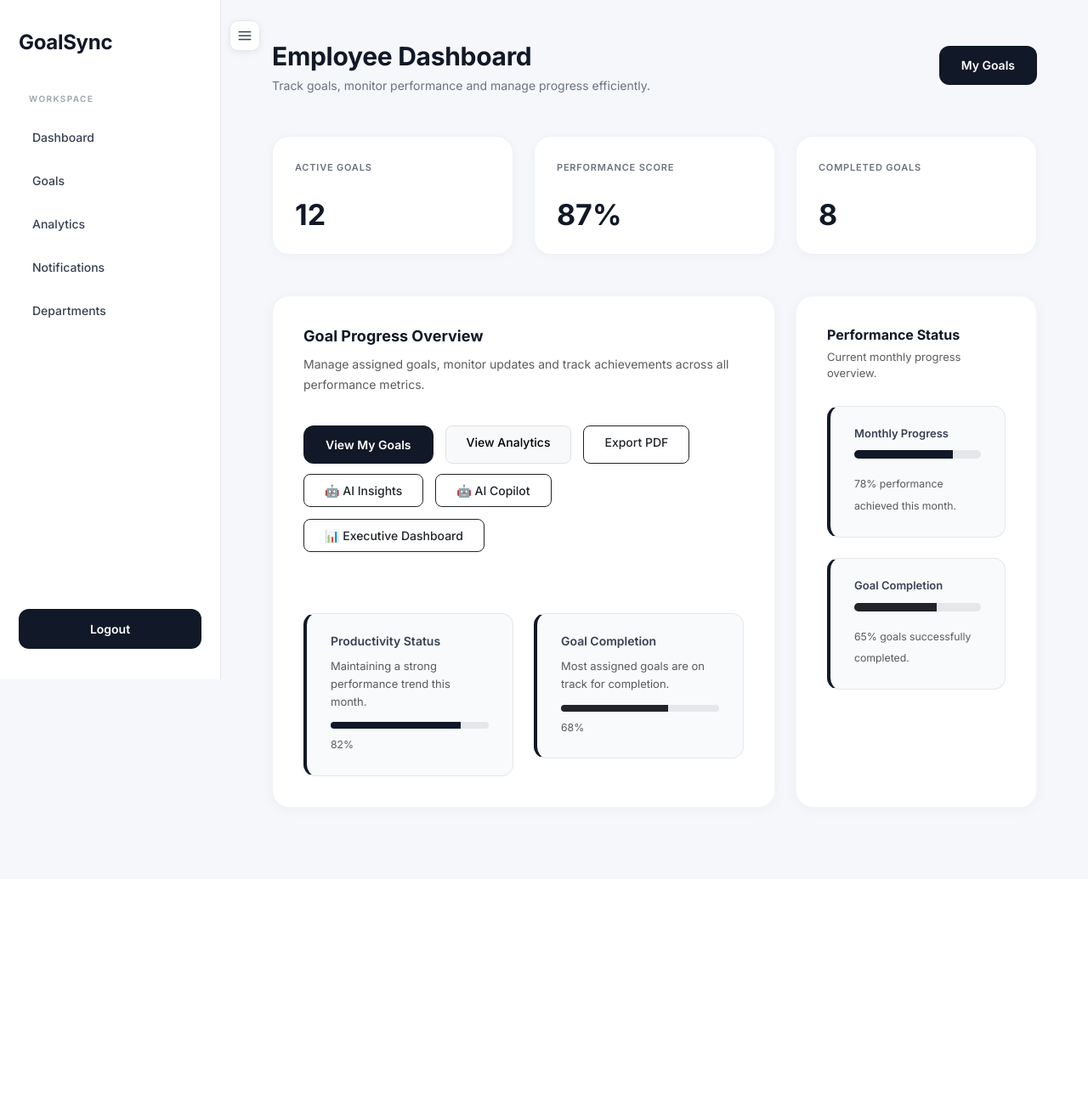
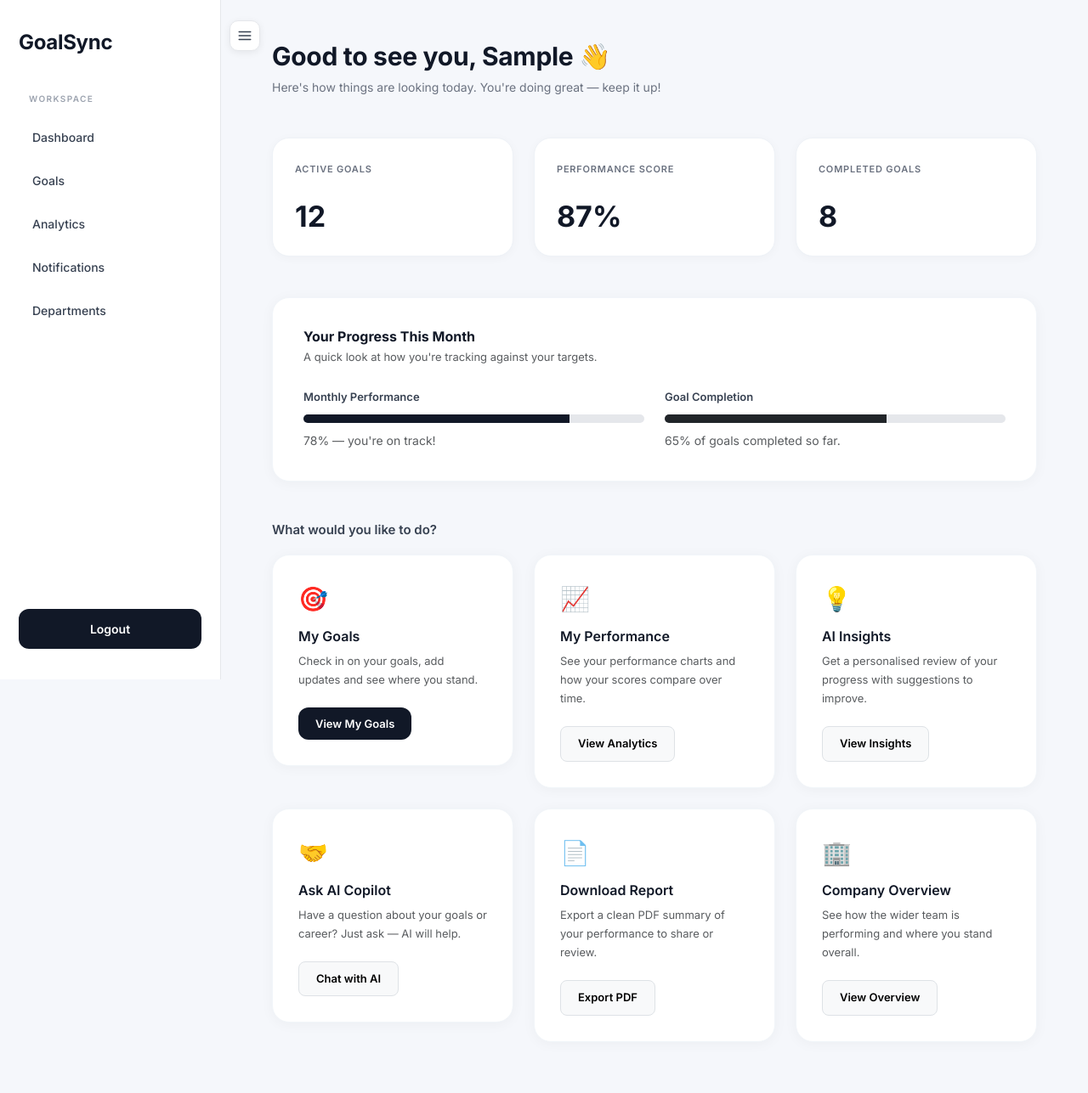
Before and after one commit to jainanugya370-stack/enterprise-goal-tracking-system-v2, a Django app: template templates/employee_dashboard.html in a window 1280 px wide. Shown: the whole page at 85% size. Before the commit the page ends 957 px from the top, so only its background shows below. Run offline with Django 5.2, Linux system fonts and the light colour scheme; the template is opened without the code that fills it, so the values that code supplies are empty; the visitor is signed in with stand-in values (Sample User, id 1).

Commit message:
changes in UI

```diff
--- a/templates/employee_dashboard.html
+++ b/templates/employee_dashboard.html
@@ -4,25 +4,17 @@
 
 <div class="container-fluid">
 
-    <!-- PAGE HEADER -->
+    <!-- WELCOME HEADER -->
 
-    <div class="d-flex justify-content-between align-items-start mb-5">
+    <div class="mb-5">
 
-        <div>
+        <h1 class="page-title">
+            Good to see you, {{ request.user.first_name|default:request.user.username }} 👋
+        </h1>
 
-            <h1 class="page-title">
-                Employee Dashboard
-            </h1>
-
-            <p class="page-subtitle" style="margin-top:6px;">
-                Track goals, monitor performance and manage progress efficiently.
-            </p>
-
-        </div>
-
-        <a href="/goals/my-goals/" class="btn-modern" style="margin-top:6px;">
-            My Goals
-        </a>
+        <p class="page-subtitle" style="margin-top:8px;">
+            Here's how things are looking today. You're doing great — keep it up!
+        </p>
 
     </div>
 
@@ -53,148 +45,156 @@
 
     </div>
 
-    <!-- MAIN CONTENT -->
+    <!-- PROGRESS SNAPSHOT -->
 
-    <div class="row g-4 mb-4">
+    <div class="card-modern mb-5">
 
-        <!-- LEFT PANEL -->
+        <h4 style="font-size:16px; font-weight:700; margin-bottom:4px;">
+            Your Progress This Month
+        </h4>
 
-        <div class="col-lg-8">
+        <p class="text-muted" style="font-size:13px; margin-bottom:28px;">
+            A quick look at how you're tracking against your targets.
+        </p>
 
-            <div class="card-modern h-100">
+        <div class="row g-4">
 
-                <h3 style="font-size:18px; font-weight:700; margin-bottom:10px;">
-                    Goal Progress Overview
-                </h3>
+            <div class="col-md-6">
+                <p style="font-size:13px; font-weight:600; color:#374151; margin-bottom:10px;">
+                    Monthly Performance
+                </p>
+                <div class="progress mb-2" style="height:10px; border-radius:999px;">
+                    <div class="progress-bar" style="width:78%;"></div>
+                </div>
+                <small class="text-muted">78% — you're on track!</small>
+            </div>
 
-                <p class="text-muted" style="font-size:14px; line-height:1.7; margin-bottom:0;">
-                    Manage assigned goals, monitor updates and track achievements across all performance metrics.
+            <div class="col-md-6">
+                <p style="font-size:13px; font-weight:600; color:#374151; margin-bottom:10px;">
+                    Goal Completion
                 </p>
-
-                <!-- ACTION BUTTONS — each on its own row with generous spacing -->
-
-                <div style="margin-top:36px; display:flex; flex-direction:column; gap:12px;">
-
-                    <div class="action-row" style="margin-top:0;">
-
-                        <a href="/goals/my-goals/" class="btn-modern">
-                            View My Goals
-                        </a>
-
-                        <a href="/dashboard/employee-analytics/"
-                           class="btn btn-light border rounded-3 px-4 py-2"
-                           style="font-size:14px; font-weight:500;">
-                            View Analytics
-                        </a>
-
-                        <a href="/reports/employee-pdf/"
-                           class="btn btn-outline-dark rounded-3 px-4 py-2"
-                           style="font-size:14px; font-weight:500;">
-                            Export PDF
-                        </a>
-
-                    </div>
-
-                    <div class="action-row" style="margin-top:0;">
-
-                        <a href="{% url 'ai_insights' %}"
-                           class="btn btn-outline-dark rounded-3 px-4 py-2"
-                           style="font-size:14px; font-weight:500;">
-                            🤖 AI Insights
-                        </a>
-
-                        <a href="{% url 'ai_copilot' %}"
-                           class="btn btn-outline-dark rounded-3 px-4 py-2"
-                           style="font-size:14px; font-weight:500;">
-                            🤖 AI Copilot
-                        </a>
-
-                        <a href="{% url 'executive_dashboard' %}"
-                           class="btn btn-outline-dark rounded-3 px-4 py-2"
-                           style="font-size:14px; font-weight:500;">
-                            📊 Executive Dashboard
-                        </a>
-
-                    </div>
-
+                <div class="progress mb-2" style="height:10px; border-radius:999px;">
+                    <div class="progress-bar bg-dark" style="width:65%;"></div>
                 </div>
-
-                <!-- MINI STATS -->
-
-                <div class="row mt-5 g-4">
-
-                    <div class="col-md-6">
-                        <div class="ai-insight-box">
-                            <h5 style="font-size:14px; font-weight:600; margin-bottom:10px;">
-                                Productivity Status
-                            </h5>
-                            <p class="text-muted" style="font-size:13px; margin-bottom:14px; line-height:1.6;">
-                                Maintaining a strong performance trend this month.
-                            </p>
-                            <div class="progress" style="height:8px; border-radius:999px;">
-                                <div class="progress-bar" style="width:82%;"></div>
-                            </div>
-                            <small class="text-muted" style="margin-top:8px; display:block;">82%</small>
-                        </div>
-                    </div>
-
-                    <div class="col-md-6">
-                        <div class="ai-insight-box">
-                            <h5 style="font-size:14px; font-weight:600; margin-bottom:10px;">
-                                Goal Completion
-                            </h5>
-                            <p class="text-muted" style="font-size:13px; margin-bottom:14px; line-height:1.6;">
-                                Most assigned goals are on track for completion.
-                            </p>
-                            <div class="progress" style="height:8px; border-radius:999px;">
-                                <div class="progress-bar bg-dark" style="width:68%;"></div>
-                            </div>
-                            <small class="text-muted" style="margin-top:8px; display:block;">68%</small>
-                        </div>
-                    </div>
-
-                </div>
-
+                <small class="text-muted">65% of goals completed so far.</small>
             </div>
 
         </div>
 
-        <!-- RIGHT PANEL -->
+    </div>
 
-        <div class="col-lg-4">
+    <!-- FRIENDLY ACTION CARDS -->
 
-            <div class="card-modern h-100">
+    <h4 style="font-size:15px; font-weight:600; color:#374151; margin-bottom:20px;">
+        What would you like to do?
+    </h4>
 
-                <h4 style="font-size:16px; font-weight:700; margin-bottom:6px;">
-                    Performance Status
-                </h4>
+    <div class="row g-4">
 
-                <p class="text-muted" style="font-size:13px; margin-bottom:28px;">
-                    Current monthly progress overview.
+        <!-- GOALS -->
+        <div class="col-lg-4 col-md-6">
+            <div class="card-modern" style="padding:30px;">
+                <div style="font-size:28px; margin-bottom:14px;">🎯</div>
+                <h5 style="font-size:16px; font-weight:600; margin-bottom:8px; color:#111827;">
+                    My Goals
+                </h5>
+                <p class="text-muted" style="font-size:13px; line-height:1.7; margin-bottom:22px;">
+                    Check in on your goals, add updates and see where you stand.
                 </p>
+                <a href="/goals/my-goals/" class="btn-modern" style="font-size:13px; padding:10px 20px;">
+                    View My Goals
+                </a>
+            </div>
+        </div>
 
-                <div class="ai-insight-box mb-4">
-                    <h6 style="font-size:13px; font-weight:600; margin-bottom:12px;">
-                        Monthly Progress
-                    </h6>
-                    <div class="progress mb-3" style="height:10px; border-radius:999px;">
-                        <div class="progress-bar" style="width:78%;"></div>
-                    </div>
-                    <small class="text-muted">78% performance achieved this month.</small>
-                </div>
+        <!-- ANALYTICS -->
+        <div class="col-lg-4 col-md-6">
+            <div class="card-modern" style="padding:30px;">
+                <div style="font-size:28px; margin-bottom:14px;">📈</div>
+                <h5 style="font-size:16px; font-weight:600; margin-bottom:8px; color:#111827;">
+                    My Performance
+                </h5>
+                <p class="text-muted" style="font-size:13px; line-height:1.7; margin-bottom:22px;">
+                    See your performance charts and how your scores compare over time.
+                </p>
+                <a href="/dashboard/employee-analytics/"
+                   class="btn btn-light border rounded-3"
+                   style="font-size:13px; font-weight:600; padding:10px 20px;">
+                    View Analytics
+                </a>
+            </div>
+        </div>
 
-                <div class="ai-insight-box">
-                    <h6 style="font-size:13px; font-weight:600; margin-bottom:12px;">
-                        Goal Completion
-                    </h6>
-                    <div class="progress mb-3" style="height:10px; border-radius:999px;">
-                        <div class="progress-bar bg-dark" style="width:65%;"></div>
-                    </div>
-                    <small class="text-muted">65% goals successfully completed.</small>
-                </div>
+        <!-- AI INSIGHTS -->
+        <div class="col-lg-4 col-md-6">
+            <div class="card-modern" style="padding:30px;">
+                <div style="font-size:28px; margin-bottom:14px;">💡</div>
+                <h5 style="font-size:16px; font-weight:600; margin-bottom:8px; color:#111827;">
+                    AI Insights
+                </h5>
+                <p class="text-muted" style="font-size:13px; line-height:1.7; margin-bottom:22px;">
+                    Get a personalised review of your progress with suggestions to improve.
+                </p>
+                <a href="{% url 'ai_insights' %}"
+                   class="btn btn-light border rounded-3"
+                   style="font-size:13px; font-weight:600; padding:10px 20px;">
+                    View Insights
+                </a>
+            </div>
+        </div>
 
+        <!-- AI COPILOT -->
+        <div class="col-lg-4 col-md-6">
+            <div class="card-modern" style="padding:30px;">
+                <div style="font-size:28px; margin-bottom:14px;">🤝</div>
+                <h5 style="font-size:16px; font-weight:600; margin-bottom:8px; color:#111827;">
+                    Ask AI Copilot
+                </h5>
+                <p class="text-muted" style="font-size:13px; line-height:1.7; margin-bottom:22px;">
+                    Have a question about your goals or career? Just ask — AI will help.
+                </p>
+                <a href="{% url 'ai_copilot' %}"
+                   class="btn btn-light border rounded-3"
+                   style="font-size:13px; font-weight:600; padding:10px 20px;">
+                    Chat with AI
+                </a>
             </div>
+        </div>
 
+        <!-- EXPORT -->
+        <div class="col-lg-4 col-md-6">
+            <div class="card-modern" style="padding:30px;">
+                <div style="font-size:28px; margin-bottom:14px;">📄</div>
+                <h5 style="font-size:16px; font-weight:600; margin-bottom:8px; color:#111827;">
+                    Download Report
+                </h5>
+                <p class="text-muted" style="font-size:13px; line-height:1.7; margin-bottom:22px;">
+                    Export a clean PDF summary of your performance to share or review.
+                </p>
+                <a href="/reports/employee-pdf/"
+                   class="btn btn-light border rounded-3"
+                   style="font-size:13px; font-weight:600; padding:10px 20px;">
+                    Export PDF
+                </a>
+            </div>
+        </div>
+
+        <!-- EXECUTIVE -->
+        <div class="col-lg-4 col-md-6">
+            <div class="card-modern" style="padding:30px;">
+                <div style="font-size:28px; margin-bottom:14px;">🏢</div>
+                <h5 style="font-size:16px; font-weight:600; margin-bottom:8px; color:#111827;">
+                    Company Overview
+                </h5>
+                <p class="text-muted" style="font-size:13px; line-height:1.7; margin-bottom:22px;">
+                    See how the wider team is performing and where you stand overall.
+                </p>
+                <a href="{% url 'executive_dashboard' %}"
+                   class="btn btn-light border rounded-3"
+                   style="font-size:13px; font-weight:600; padding:10px 20px;">
+                    View Overview
+                </a>
+            </div>
         </div>
 
     </div>
```
